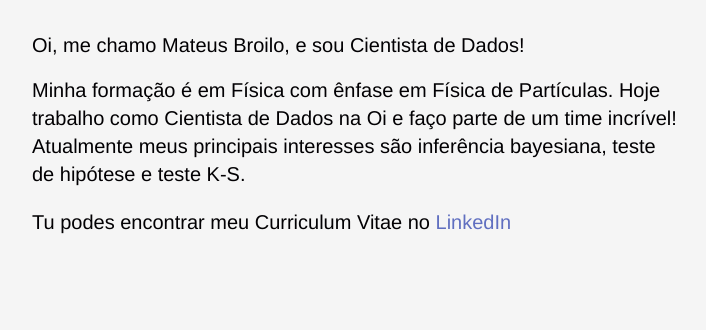
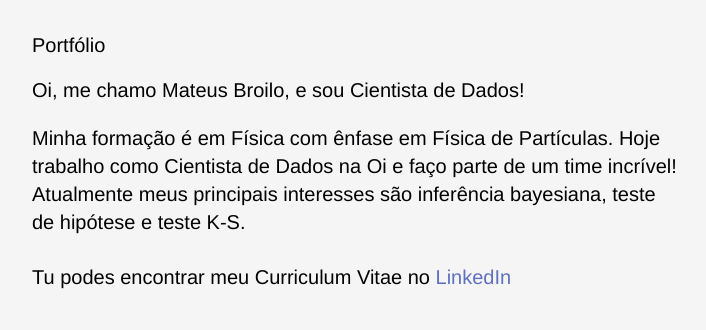
Before and after one commit to broilo/Portfolio, a plain HTML site: page index.html in a window 1280 px wide. Shown: the whole page, without its empty margins (283-989 px from the left). Drawn offline with Linux system fonts and the light colour scheme.

Commit message:
add: upload updates

```diff
--- a/estilos/style.css
+++ b/estilos/style.css
@@ -28,7 +28,8 @@ a:hover {
 
 h1,
 h2,
-h3 {
+h3,
+h4 {
     clear: both;
 	line-height: 1.4;
 	font-style: normal;
--- a/index.html
+++ b/index.html
@@ -8,18 +8,19 @@
 <body>
     <main>
         <header>
-            <h1>Oi, me chamo Mateus Broilo, e sou Cientista de Dados!</h1>
+            <h1>Portfólio</h1>
         </header>
         <article>
-            <h2>
+            <h2>Oi, me chamo Mateus Broilo, e sou Cientista de Dados!</h2>
+            <h3>
                 Minha formação é em Física com ênfase em Física de Partículas. Hoje trabalho
                 como Cientista de Dados na Oi e faço parte de um time incrível! Atualmente meus
                 principais interesses são inferência bayesiana, teste de hipótese e teste K-S.
-            </h2>
-            <h3>
+            </h3>
+            <h4>
                 Tu podes encontrar meu Curriculum Vitae no
                 <a href="https://www.linkedin.com/in/mateus-broilo/?locale=pt_BR">LinkedIn</a>
-            </h3>
+            </h4>
         </article>
     </main>
 </body>
```
